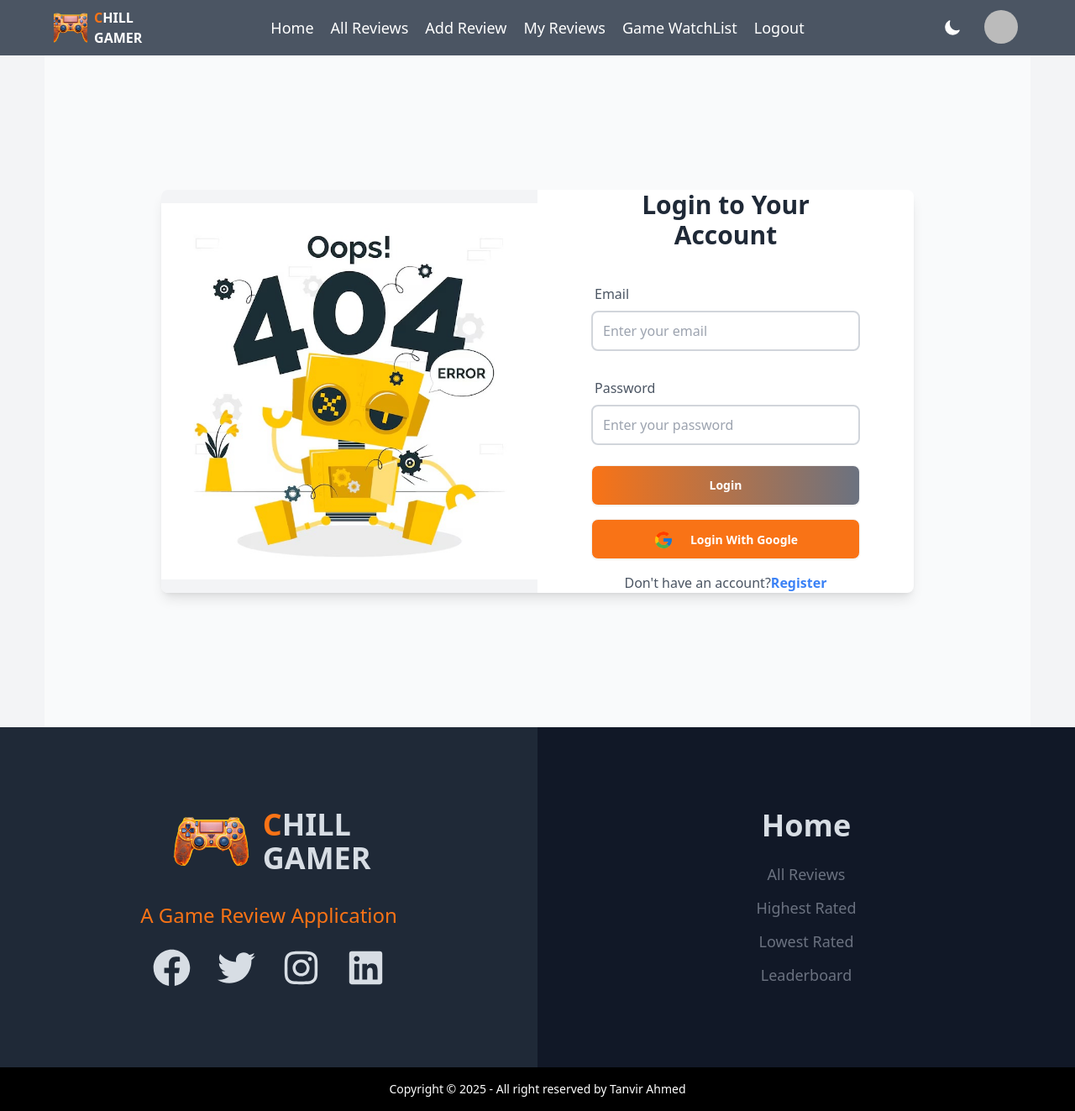
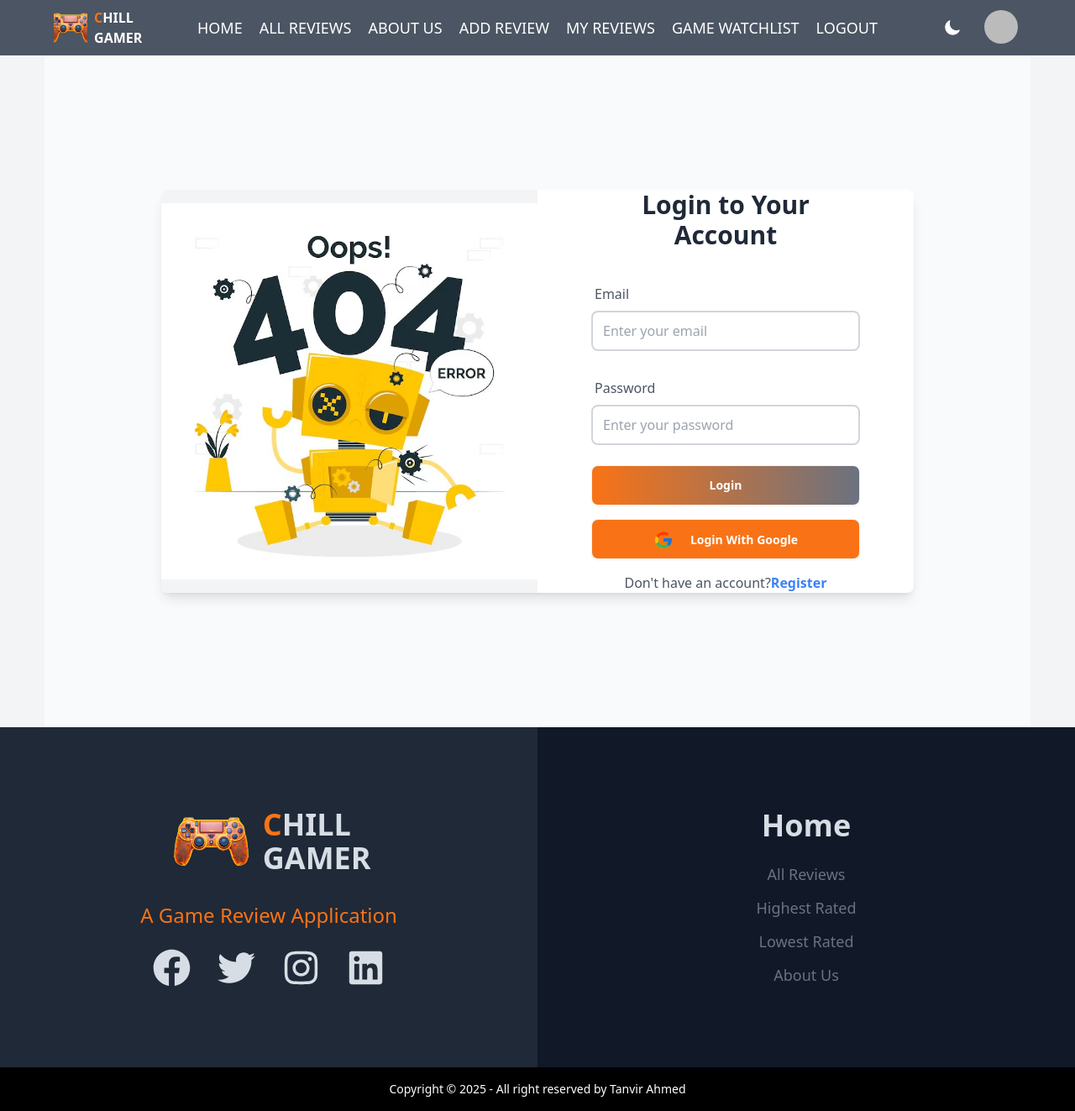
Before and after one commit to tanvirahmedtagim/Chill-Gamer, a React (Vite) app in the folder chill-gamer-client/: page /login in a window 1280 px wide. Shown: the whole page at 84% size. Built offline with nearby package versions, Linux system fonts and the light colour scheme; no server answers; sample sign-in values are in the browser's storage.

Commit message:
about us route added

```diff
--- /dev/null
+++ b/chill-gamer-client/src/Pages/AboutUs.jsx
@@ -0,0 +1,58 @@
+import React from "react";
+import { Link } from "react-router-dom";
+
+const AboutUs = () => {
+  return (
+    <section className="bg-gray-100 text-gray-800 py-16 w-full mx-auto">
+      <div className="">
+        <h2 className="text-4xl font-bold text-orange-600 text-center mb-8">
+          About Us
+        </h2>
+        <p className="text-lg text-gray-700 leading-relaxed mb-6">
+          Welcome to{" "}
+          <span className="font-semibold text-orange-600">Chill Gamer</span> –
+          your ultimate hub for exploring and sharing game reviews. Gaming is
+          more than just a pastime; it’s an art, a community, and an adventure.
+          At Build Chill Gamer, we aim to celebrate this vibrant world by
+          providing a space where gamers can come together to share their
+          thoughts, discover new titles, and engage with a like-minded
+          community.
+        </p>
+        <p className="text-lg text-gray-700 leading-relaxed mb-6">
+          Our platform is designed with a focus on simplicity, functionality,
+          and a "chill" user experience. From in-depth reviews of popular titles
+          to hidden gems, our user-friendly interface makes it easy to find and
+          share valuable insights. With features like{" "}
+          <span className="font-semibold text-orange-600">
+            user authentication
+          </span>
+          , personalized accounts, and{" "}
+          <span className="font-semibold text-orange-600">
+            review management
+          </span>
+          , you have the tools to express your opinions and make your voice
+          heard.
+        </p>
+        <p className="text-lg text-gray-700 leading-relaxed">
+          Whether you're a casual gamer looking for your next adventure or a
+          seasoned enthusiast eager to contribute to the gaming community,{" "}
+          <span className="font-semibold text-orange-600">
+            Build Chill Gamer
+          </span>{" "}
+          is here to make your journey exciting and meaningful. Let’s come
+          together to celebrate gaming in its most inclusive and engaging form.
+        </p>
+        <div className="mt-10 text-center">
+          <Link
+            to="/reviews" // Use Link to navigate to the Reviews page
+            className="bg-orange-600 text-white px-6 py-3 rounded-full shadow-lg hover:bg-orange-500 transition duration-300 inline-block"
+          >
+            Explore Reviews
+          </Link>
+        </div>
+      </div>
+    </section>
+  );
+};
+
+export default AboutUs;
--- a/chill-gamer-client/src/Routes/Routes.jsx
+++ b/chill-gamer-client/src/Routes/Routes.jsx
@@ -11,6 +11,7 @@ import Register from "../Pages/Register";
 import PrivateRoutes from "./PrivateRoutes";
 import ReviewDetails from "../components/ReviewDetails";
 import UpdateReview from "../Pages/UpdateReview";
+import AboutUs from "../Pages/AboutUs";
 const router = createBrowserRouter([
   {
     path: "/",
@@ -85,6 +86,10 @@ const router = createBrowserRouter([
         path: "/register",
         element: <Register></Register>,
       },
+      {
+        path: "/about",
+        element:<AboutUs></AboutUs>
+      },
     ],
   },
 ]);
--- a/chill-gamer-client/src/components/Footer.jsx
+++ b/chill-gamer-client/src/components/Footer.jsx
@@ -80,12 +80,12 @@ const Footer = () => {
               </a>
             </li>
             <li>
-              <a
-                href="#leaderboard"
+              <Link
+                to="/about"
                 className="hover:text-orange-500 transition-all duration-300"
               >
-                Leaderboard
-              </a>
+                About Us
+              </Link>
             </li>
           </ul>
         </div>
--- a/chill-gamer-client/src/components/Navbar.jsx
+++ b/chill-gamer-client/src/components/Navbar.jsx
@@ -19,21 +19,22 @@ const Navbar = ({ toggleTheme, theme }) => {
 
   const links = (
     <>
-      <NavLink to="/">Home</NavLink>
-      <NavLink to="/reviews">All Reviews</NavLink>
+      <NavLink to="/">HOME</NavLink>
+      <NavLink to="/reviews">ALL REVIEWS</NavLink>
+      <NavLink to="/about">ABOUT US</NavLink>
       {user ? (
         <>
-          <NavLink to="/addReview">Add Review</NavLink>
-          <NavLink to="/myReviews">My Reviews</NavLink>
-          <NavLink to="/myWatchlist">Game WatchList</NavLink>
+          <NavLink to="/addReview">ADD REVIEW</NavLink>
+          <NavLink to="/myReviews">MY REVIEWS</NavLink>
+          <NavLink to="/myWatchlist">GAME WATCHLIST</NavLink>
           <Link to="/" onClick={handleLogout}>
-            Logout
+            LOGOUT
           </Link>
         </>
       ) : (
         <>
-          <NavLink to="/login">Login</NavLink>
-          <NavLink to="/register">Register</NavLink>
+          <NavLink to="/login">LOGIN</NavLink>
+          <NavLink to="/register">REGISTER</NavLink>
         </>
       )}
     </>
```
